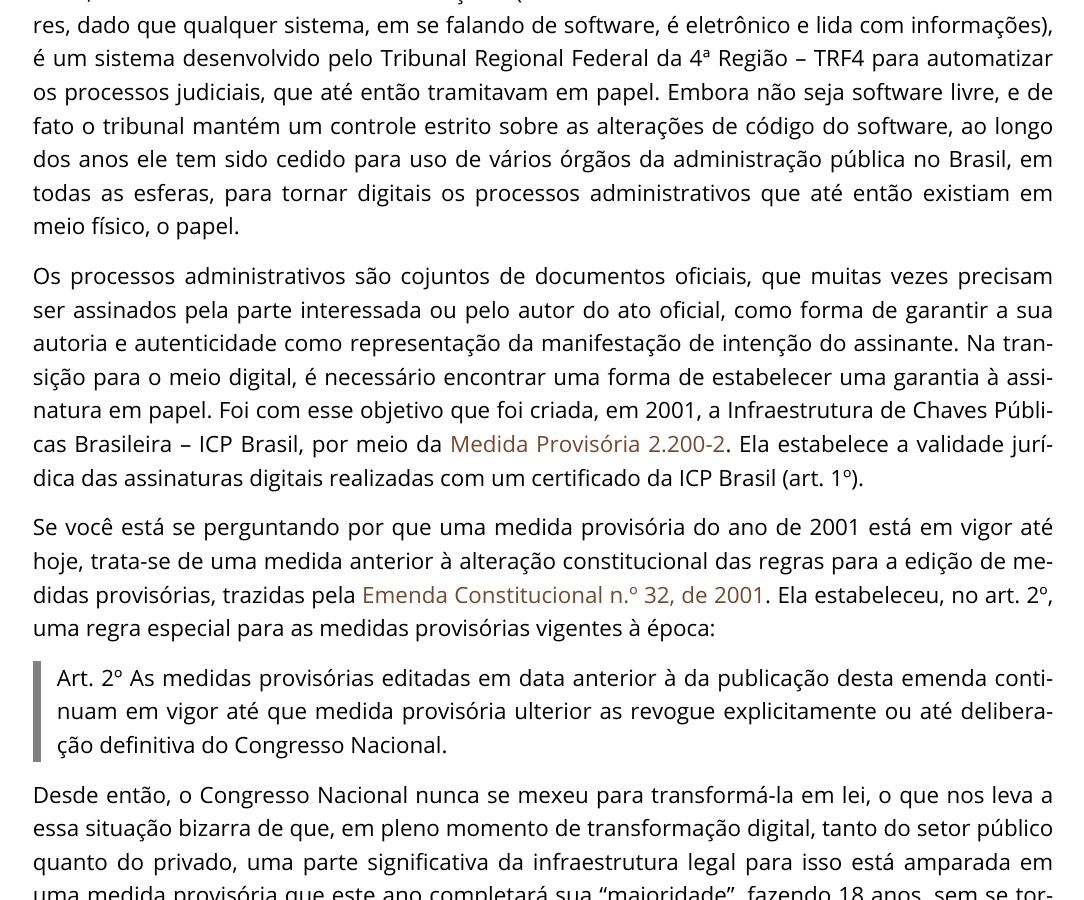
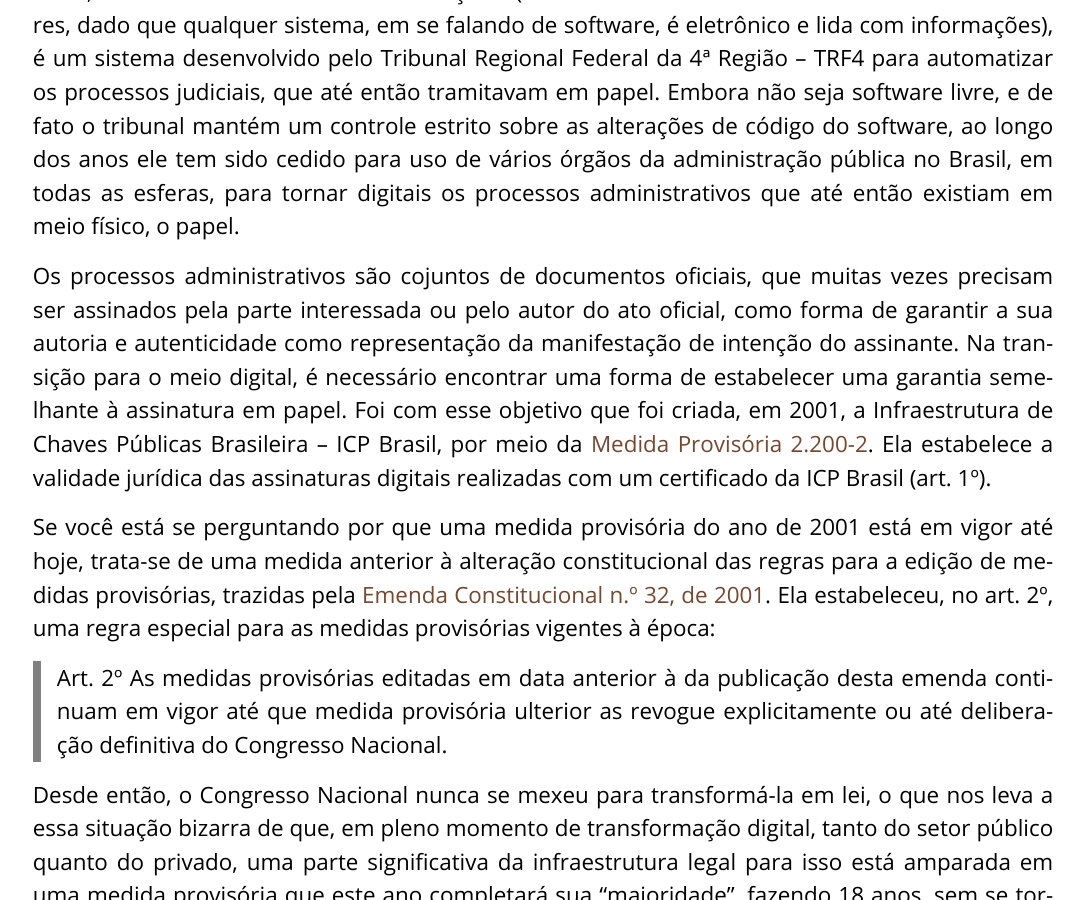
Before and after one commit to augusto-herrmann/augusto-herrmann.github.io, a Jekyll site: the page built from _posts/2019-06-13-tokens-e-atribulacoes.md, in a window 1280 px wide and 900 px high, scrolled down 10051 px. Shown: the whole window, without its empty margins (97-1181 px from the left). Built offline with Jekyll 4.4.1, drawn with Linux system fonts in a browser that asks for light colours; nearby versions of some CDN libraries; some of the changed text lies outside the part shown.

Commit message:
fix wording in post

```diff
--- a/_posts/2019-06-13-tokens-e-atribulacoes.md
+++ b/_posts/2019-06-13-tokens-e-atribulacoes.md
@@ -164,7 +164,7 @@
 e selecione preferências. Alternativamente, pode-se digitar `about:preferences`
 na barra de endereços. Selecione o menu "Privacidade e Segurança" na coluna
 esquerda. A configuração do token está na última opção, "dispositivos de
-segurança.
+segurança".
 
 ![Imagem de tela de configurações do Firefox, salientando a opção "dispositivos
 de segurança"]({{ 'assets/images/2019/06/firefox-dispositivos-de-seguranca.gif' | relative_url }})
@@ -296,9 +296,9 @@
 vezes precisam ser assinados pela parte interessada ou pelo autor do ato
 oficial, como forma de garantir a sua autoria e autenticidade como
 representação da manifestação de intenção do assinante. Na transição para o
-meio digital, é necessário encontrar uma forma de estabelecer uma garantia à
-assinatura em papel. Foi com esse objetivo que foi criada, em 2001, a
-Infraestrutura de Chaves Públicas Brasileira – ICP Brasil, por meio da
+meio digital, é necessário encontrar uma forma de estabelecer uma garantia
+semelhante à assinatura em papel. Foi com esse objetivo que foi criada, em
+2001, a Infraestrutura de Chaves Públicas Brasileira – ICP Brasil, por meio da
 [Medida Provisória 2.200-2](https://www.lexml.gov.br/urn/urn:lex:br:federal:medida.provisoria:2001-08-24;2200-2).
 Ela estabelece a validade jurídica das assinaturas digitais realizadas com
 um certificado da ICP Brasil (art. 1º).
```
Also changed, not shown: other parts of _posts/2019-06-13-tokens-e-atribulacoes.md (+1 -1 lines).
